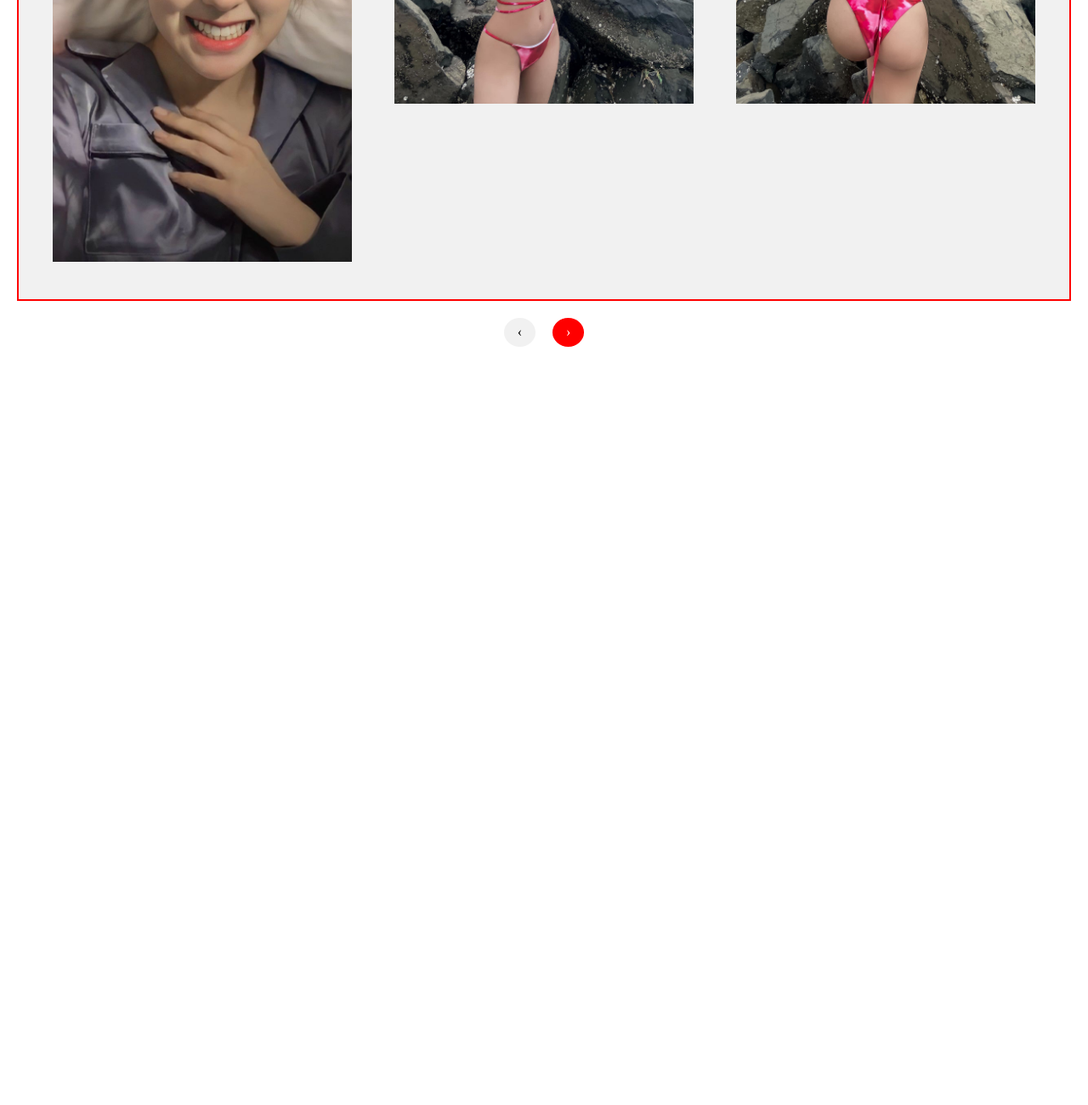
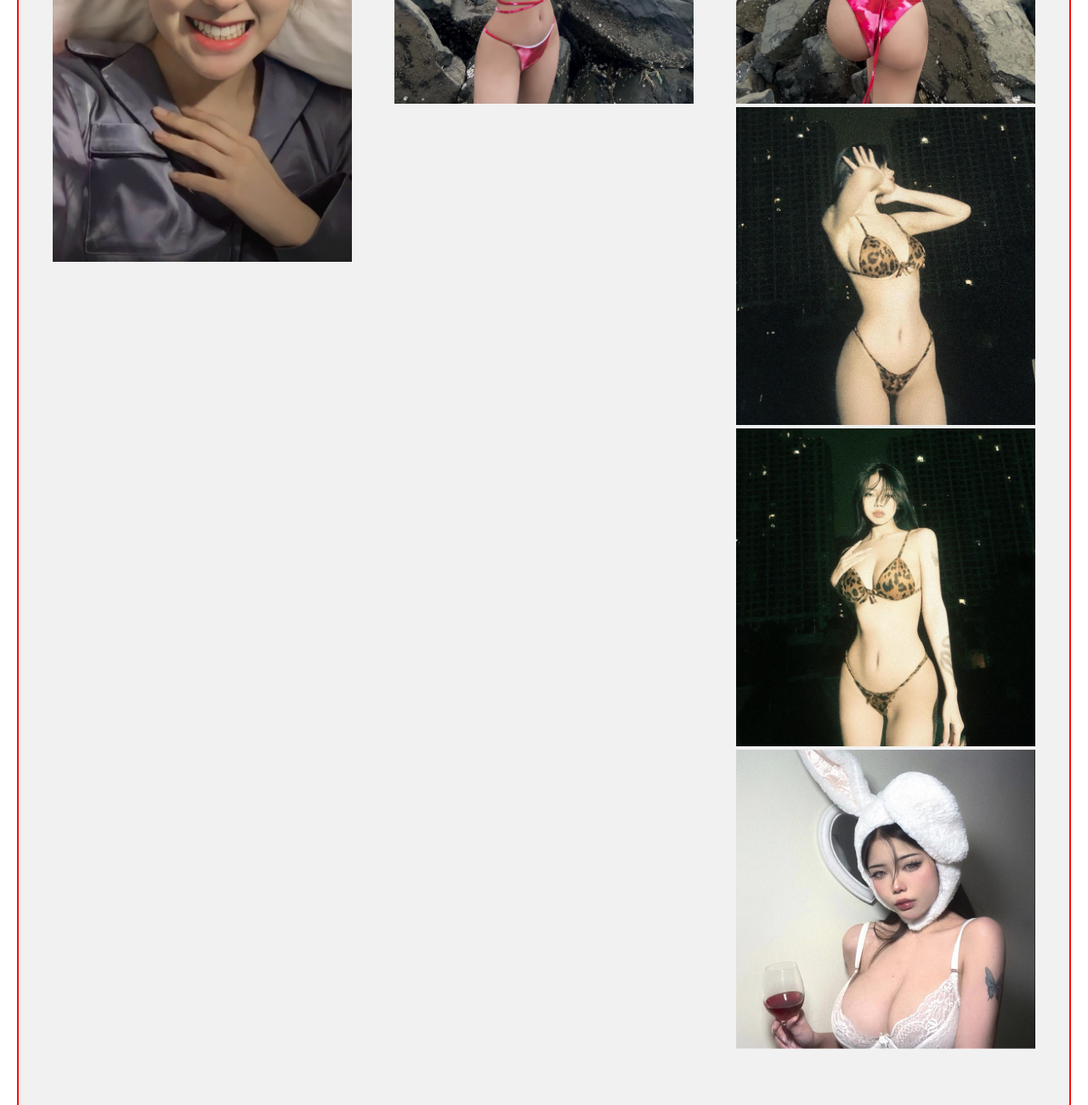
Before and after one commit to duchunggg02/abcxyz, a plain HTML site: page page2.html in a window 1280 px wide. Shown: the part 380-1680 px from the top of the page at 85% size. Before the commit the page ends 808 px from the top, so only its background shows below. Drawn offline with Linux system fonts and the light colour scheme.

Commit message:
Update page2.html

```diff
--- a/page2.html
+++ b/page2.html
@@ -17,6 +17,14 @@
       </div>
       <div class="layout-item">
         <img src="./img/93.jpg" alt="" class="layout-img" />
+         <div class="layout-item">
+        <img src="./img/94.jpg" alt="" class="layout-img" />
+      </div>
+      <div class="layout-item">
+        <img src="./img/95.jpg" alt="" class="layout-img" />
+      </div>
+      <div class="layout-item">
+        <img src="./img/96.jpg" alt="" class="layout-img" />
       </div>
     </div>
     <div class="nav">
```
